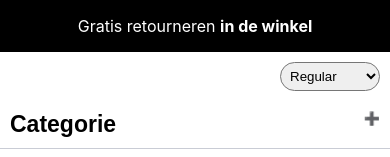
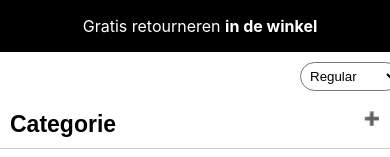
Before and after one commit to stevenvssr/store-design, a React (Create React App) app: page / in a window 390 px wide. Shown: the top 157 px of the page. Built offline with nearby package versions, Linux system fonts and the light colour scheme.

Commit message:
responsive

```diff
--- a/src/components/ColorList.js
+++ b/src/components/ColorList.js
@@ -4,7 +4,7 @@ import ColorBall from "./ColorBall";
 const List = styled.ul`
   list-style: none;
   display: flex;
-  justify-content: flex-start;
+  justify-content: center;
   flex-direction: column;
 
   @media (max-width: 768px) {
--- a/src/components/LeftGrid.js
+++ b/src/components/LeftGrid.js
@@ -8,11 +8,15 @@ const LeftGrid = styled.section`
   flex-direction: column;
   text-align: center;
   float: left;
-  align-items: left;
   width: 100%;
+  min-width: 320px;
 
   @media (max-width: 1024px) {
     align-items: center;
+  }
+
+  @media (max-width: 325px) {
+    padding-left: 70px;
   }
 `;
 
--- a/src/components/Navbar.js
+++ b/src/components/Navbar.js
@@ -7,6 +7,6 @@ const Navbar = styled.nav`
   justify-content: center;
   margin: 0;
   align-items: center;
-  width: 100vw;
+  min-width: 400px;
 `;
 export default Navbar;
--- a/src/components/Select.js
+++ b/src/components/Select.js
@@ -5,6 +5,7 @@ const Float = styled.div`
   justify-content: flex-end;
   margin: 10px;
   align-items: center;
+  min-width: 400px;
 `;
 
 const Label = styled.label`
@@ -15,6 +16,11 @@ const SelectStyle = styled.select`
   width: 100px;
   border-radius: 30px;
   padding: 5px;
+  background: white;
+
+  @media (max-width: 1024px) {
+    margin-right: 10px;
+  }
 `;
 
 const Select = (props) => {
```
